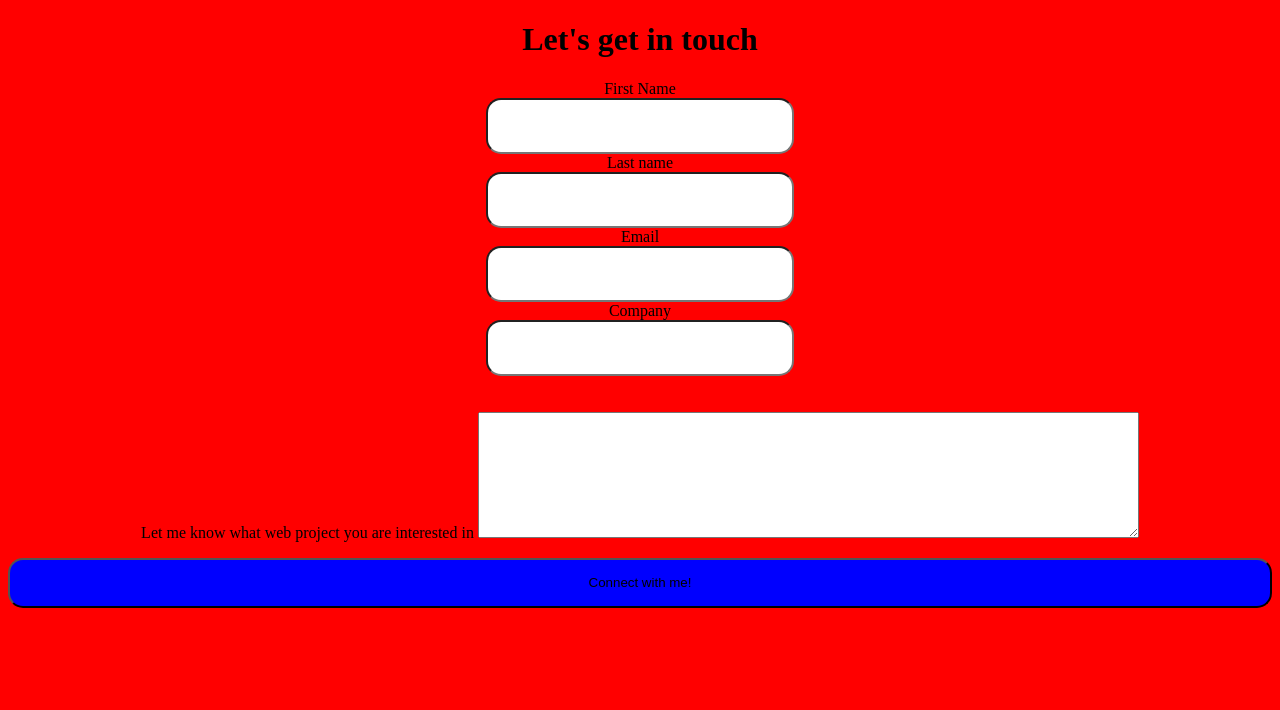
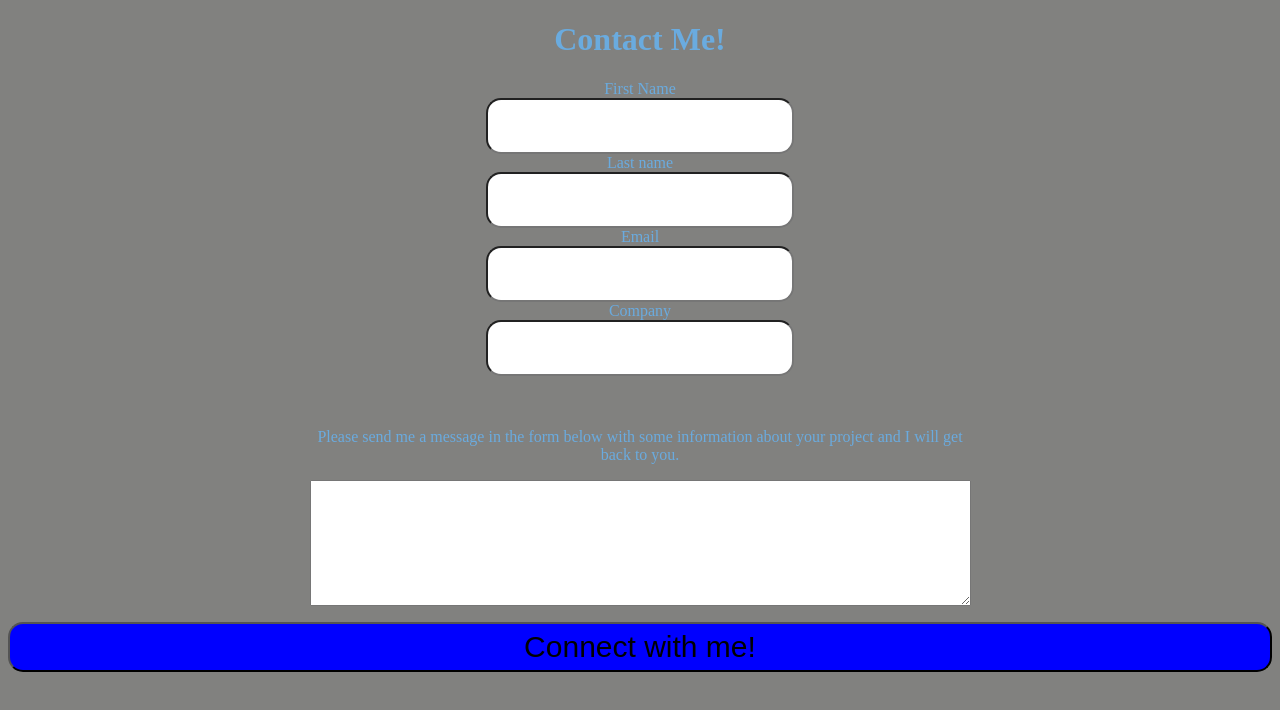
Before and after one commit to Judiebk/contact-form, a plain HTML site: page contact-forms/index.html in a window 1280 px wide. Drawn offline with Linux system fonts and the light colour scheme.

Commit message:
contact form

```diff
--- a/contact-forms/index.html
+++ b/contact-forms/index.html
@@ -6,7 +6,7 @@
     <link rel="stylesheet" type="text/css" href="styles.css">
   </head>
   <body>
-    <h1>Let's get in touch</h1>
+    <h1>Contact Me!</h1>
     <div class=form>
     <form method="GET">
       <label>First Name
@@ -21,10 +21,13 @@
       <label>Company
         <input type="text" name="Company" value="">
       </label><br><br>
-      <label>Let me know what web project you are interested in
+      <p>Please send me a message in the form below with some information about your
+      project and I will get back to you.</p>
+        <div class="justified">
+
         <textarea name="interests" rows="8" cols="80"></textarea>
+        </div>
 
-      </label>
       <input type="submit" value="Connect with me!">
 
     </form>
--- a/contact-forms/styles.css
+++ b/contact-forms/styles.css
@@ -20,9 +20,10 @@ input[type=submit]{
   width:100%;
   background-color:  blue;
   margin-top: 1rem;
+  font-size: 30px;
 }
 body{
-  background-color:red;
+  background-color:rgb(129, 129, 127);
   text-align: center;
 }
 form
@@ -31,3 +32,10 @@ form
     margin-left: auto;
     margin-right: auto;
 }
+body{
+  color:rgb(106, 171, 223);
+}
+p{
+  margin-left: 300px;
+  margin-right: 300px;
+}
```
